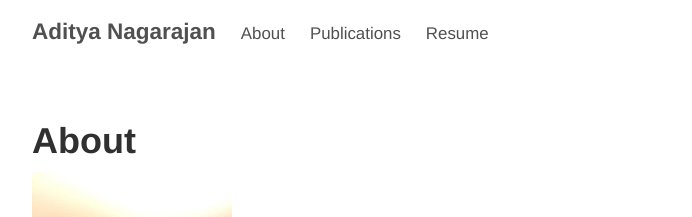
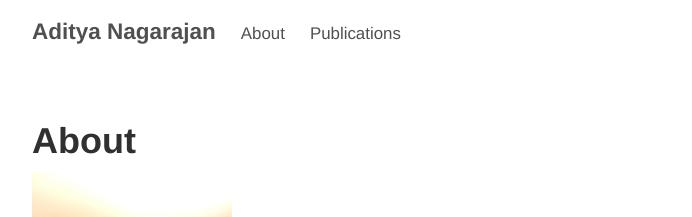
Before and after one commit to adityanagara/adityanagara.github.io, a Jekyll site: the page built from about.md, in a window 1280 px wide. Shown: the top 217 px of the page, without its empty margins (293-985 px from the left). Built offline with Jekyll 4.4.1, drawn with Linux system fonts in a browser that asks for light colours; Markdown is read by kramdown in place of the engine named in the settings.

Commit message:
updated publications page

```diff
--- a/_config.yml
+++ b/_config.yml
@@ -39,7 +39,6 @@ author:
 pages_list:
   About: '/about/'
   Publications: '/publications/'
-  Resume: 'Resume.pdf'
 #  Archive: '/archive/'
 
 # Custom vars
```
